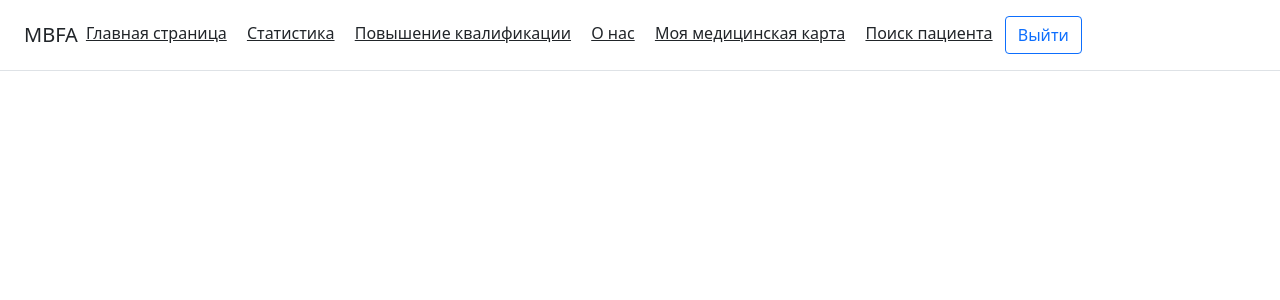
After one commit to Ex-Pathologist/MBFA, a Django app: page /example/ in a window 1280 px wide. The commit adds this page. Shown: the top 300 px of the page. Run offline with Django 3.2, Linux system fonts and the light colour scheme.

Commit message:
end example front

```diff
--- a/MBFA/urls.py
+++ b/MBFA/urls.py
@@ -1,6 +1,6 @@
 from django.contrib import admin
 from django.urls import path
-from MBFA.views import home, statistics, improvement, about, regist
+from MBFA.views import home, statistics, improvement, about, regist, example, example_1
 
 urlpatterns = [
     path('admin/', admin.site.urls),
@@ -9,4 +9,6 @@ urlpatterns = [
     path('improvement', improvement),
     path('about/', about),
     path('regist/', regist),
+    path('example/', example),
+    path('example_1/', example_1),
 ]
--- a/MBFA/views.py
+++ b/MBFA/views.py
@@ -14,3 +14,9 @@ def about(request):
 
 def regist(request):
     return render(request, 'regist.html')
+
+def example(request):
+    return render(request, 'example.html')
+
+def example_1(request):
+    return render(request, 'example_1.html')
--- /dev/null
+++ b/templates/example.html
@@ -0,0 +1,24 @@
+<!doctype html>
+<html lang="en">
+<head>
+    <meta charset="UTF-8">
+    <meta name="viewport"
+          content="width=device-width, user-scalable=no, initial-scale=1.0, maximum-scale=1.0, minimum-scale=1.0">
+    <meta http-equiv="X-UA-Compatible" content="ie=edge">
+    <title>Главная страница</title>
+    <link rel="stylesheet" href="https://cdn.jsdelivr.net/npm/bootstrap@5.1.3/dist/css/bootstrap.min.css"
+</head>
+<body>
+    <div class="d-flex flex-column flex-md-row align-items-center p-3 px-md-4 mb-3 bg-white border-bottom box-shadow">
+      <h5 class="my-0 mr-md-auto font-weight-normal">MBFA</h5>
+      <nav class="my-2 my-md-0 mr-md-3">
+        <a class="p-2 text-dark" href="/">Главная страница</a>
+        <a class="p-2 text-dark" href="/statistics">Статистика</a>
+        <a class="p-2 text-dark" href="/improvement">Повышение квалификации</a>
+        <a class="p-2 text-dark" href="/about">О нас</a>
+        <a class="p-2 text-dark" href="#">Моя медицинская карта</a>
+          <a class="p-2 text-dark" href="#">Поиск пациента</a>
+          <a class="btn btn-outline-primary" href="/">Выйти</a>
+    </div>
+</body>
+</html>
--- a/templates/home.html
+++ b/templates/home.html
@@ -36,17 +36,17 @@
           <div class="col-md-4">
             <h2>События</h2>
             <p>Здесь можно ознакомиться с результатами последних медицинских исследований во всем мире.</p>
-            <p><a class="btn btn-secondary" href="#" role="button">Просмотреть &raquo;</a></p>
+            <p><a class="btn btn-secondary" href="http://minzdrav.gov.by/ru/sobytiya/" role="button">Просмотреть &raquo;</a></p>
           </div>
           <div class="col-md-4">
             <h2>Для специалистов</h2>
             <p>Правовая информация. Стандарты диагностики и лечения. Инструкции и методические рекомендации.</p>
-            <p><a class="btn btn-secondary" href="#" role="button">Просмотреть &raquo;</a></p>
+            <p><a class="btn btn-secondary" href="http://minzdrav.gov.by/ru/dlya-spetsialistov/" role="button">Просмотреть &raquo;</a></p>
           </div>
           <div class="col-md-4">
             <h2>Для граждан</h2>
             <p>Список круглосуточных аптек. Неотложная помощь. Вакцинация. Болезни от А до Я.</p>
-            <p><a class="btn btn-secondary" href="#" role="button">Просмотреть &raquo;</a></p>
+            <p><a class="btn btn-secondary" href="http://minzdrav.gov.by/ru/dlya-belorusskikh-grazhdan/" role="button">Просмотреть &raquo;</a></p>
           </div>
         </div>
 
```
Also changed, not shown: templates/example_1.html (added, +23 -0 lines), templates/regist.html (+5 -5 lines).
